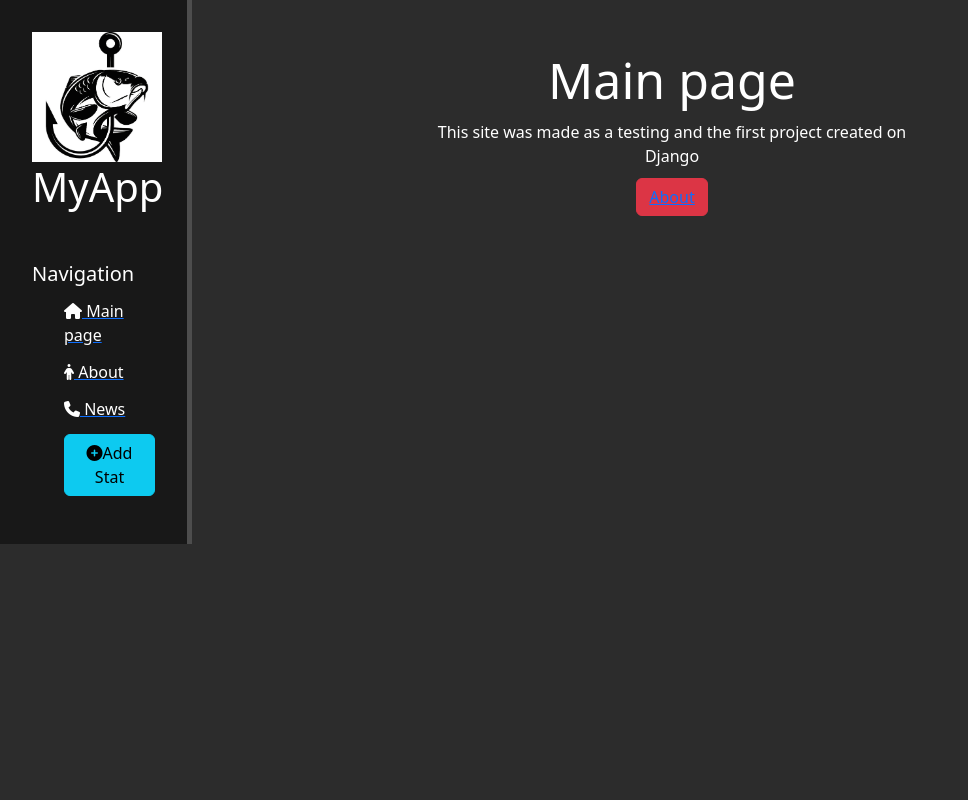
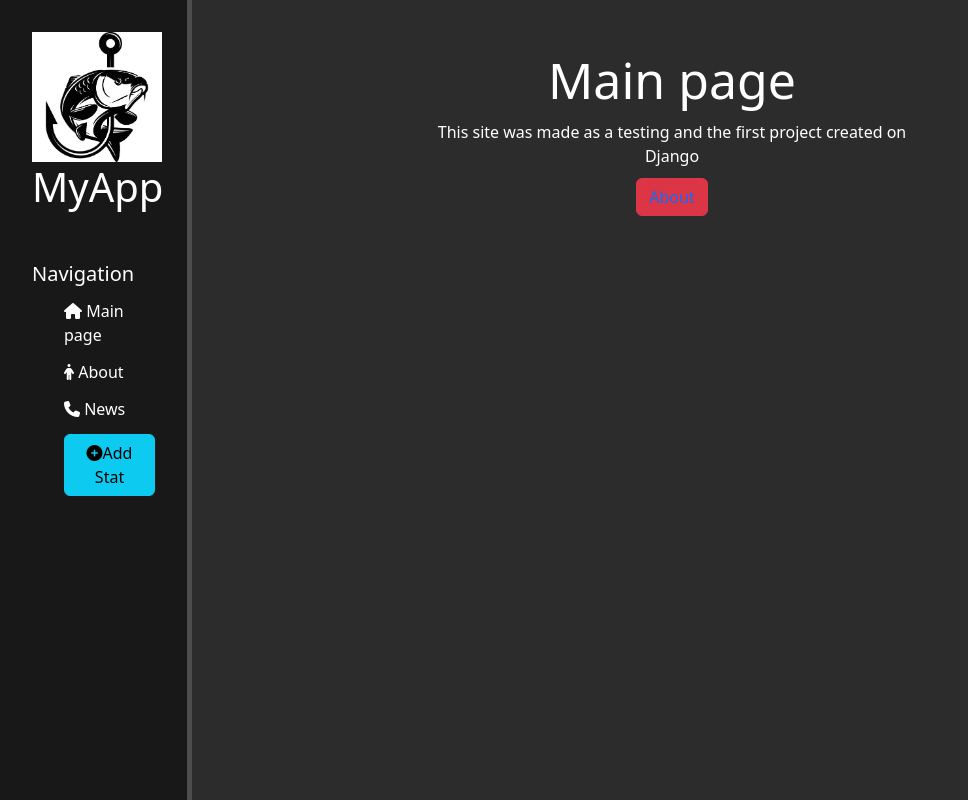
Before and after one commit to Clever1mistory/FirstApp, a Django app: page / in a window 1280 px wide. Shown: the whole page, without its empty margins (0-968 px from the left). Run offline with Django 4.2, Linux system fonts and the light colour scheme.

Commit message:
Removed the underlining of the text

```diff
--- a/Web/app/static/app/css/main.css
+++ b/Web/app/static/app/css/main.css
@@ -7,7 +7,7 @@ aside{
      background: #181818;
      width: 15%;
      padding: 2.5%;
-     height: 100000;
+     height: 100vh;
      color: #fff;
      border-right: 5px solid #4d4d4d;
 
--- a/Web/app/templates/app/layout.html
+++ b/Web/app/templates/app/layout.html
@@ -21,6 +21,11 @@
              <a href="{% url 'create' %}"><li><button class="btn btn-info"><i class="fas fa-plus-circle"></i>Add Stat</button></li></a>
 
          </ul>
+         <style>
+             a{
+             text-decoration: none;
+             }
+         </style>
 
      </aside>
     <main>
```
